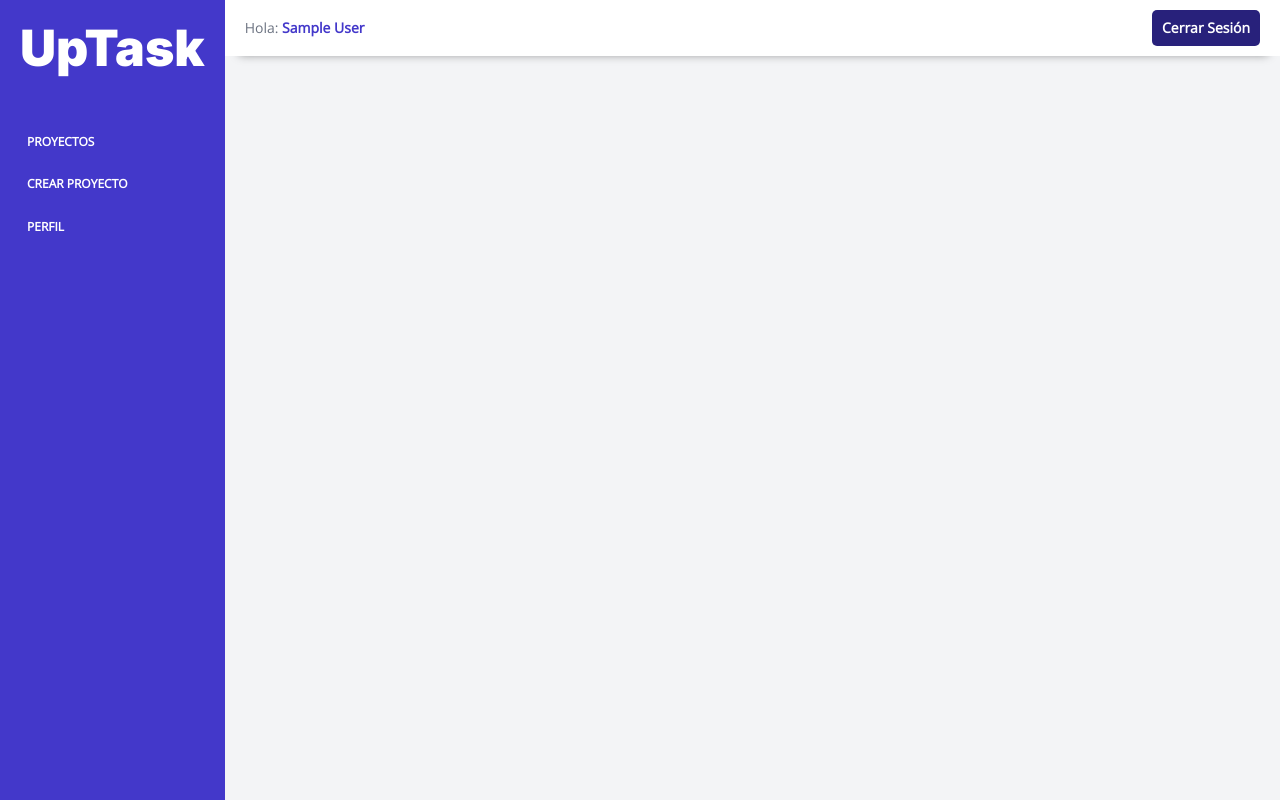
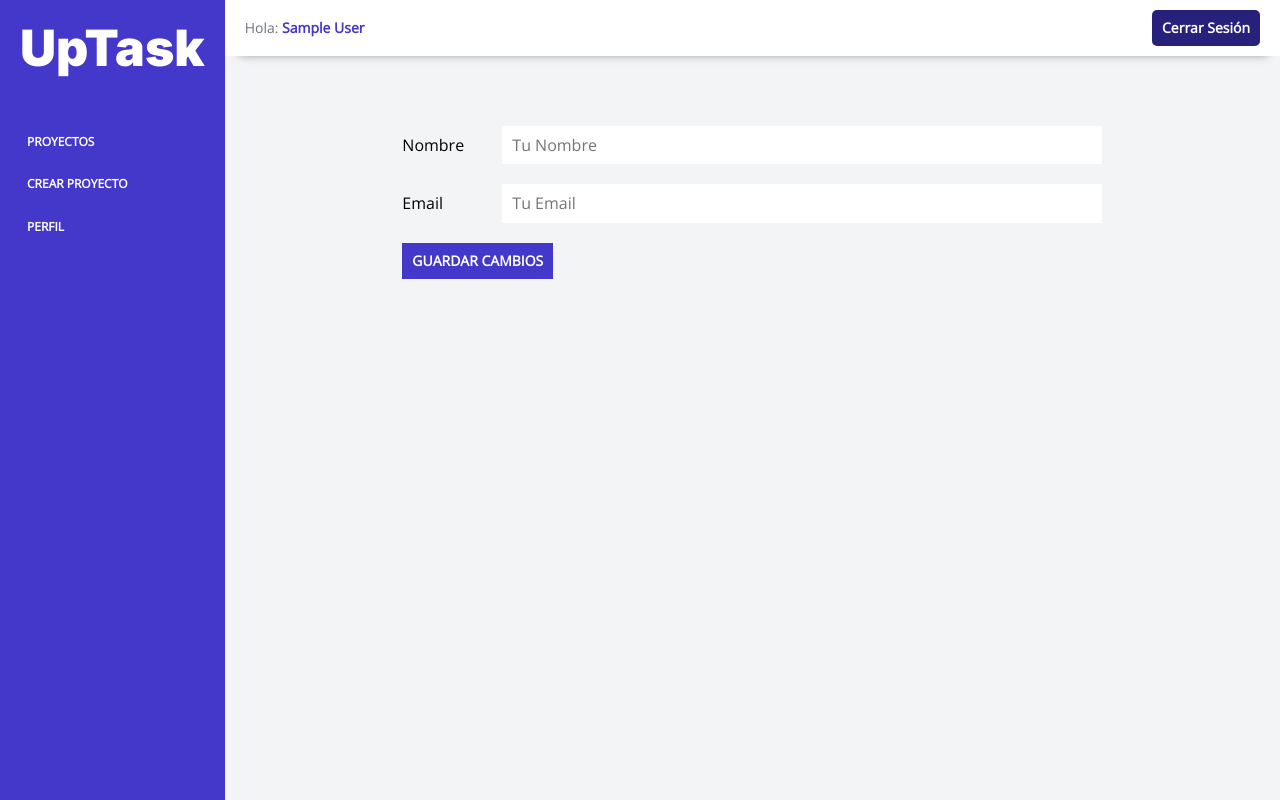
Before and after one commit to acmoises/UpTask_MVC, a PHP site: the page made by views/dashboard/perfil.php in a window 1280 px wide. Run offline with PHP 8.4, Linux system fonts and the light colour scheme; the template is opened without the code that fills it, so the values that code supplies are empty; the visitor is signed in with stand-in values (Sample User, id 1).

Commit message:
UpTask-658:Creando el formulario de Perfil

```diff
--- a/views/dashboard/perfil.php
+++ b/views/dashboard/perfil.php
@@ -1,3 +1,32 @@
 <?php include_once __DIR__ . '/header-dashboard.php'; ?>
 
+<div class="contenedor-sm">
+    <?php include_once __DIR__ . '/../templates/alertas.php';  ?>
+
+    <form action="" class="formulario" method="POST">
+        <div class="campo">
+            <label for="nombre">Nombre</label>
+            <input
+                type="text"
+                value="<?= $usuario->nombre; ?>"
+                name="nombre"
+                placeholder="Tu Nombre"
+            />
+        </div>
+        <div class="campo">
+            <label for="email">Email</label>
+            <input
+                type="email"
+                value="<?= $usuario->email; ?>"
+                name="email"
+                placeholder="Tu Email"
+            />
+        </div>
+
+        <input type="submit" value="Guardar Cambios" >
+
+    </form>
+
+</div>
+
 <?php include_once __DIR__ . '/footer-dashboard.php'; ?>
```
Also changed, not shown: controllers/DashboardController.php (+9 -1 lines).
